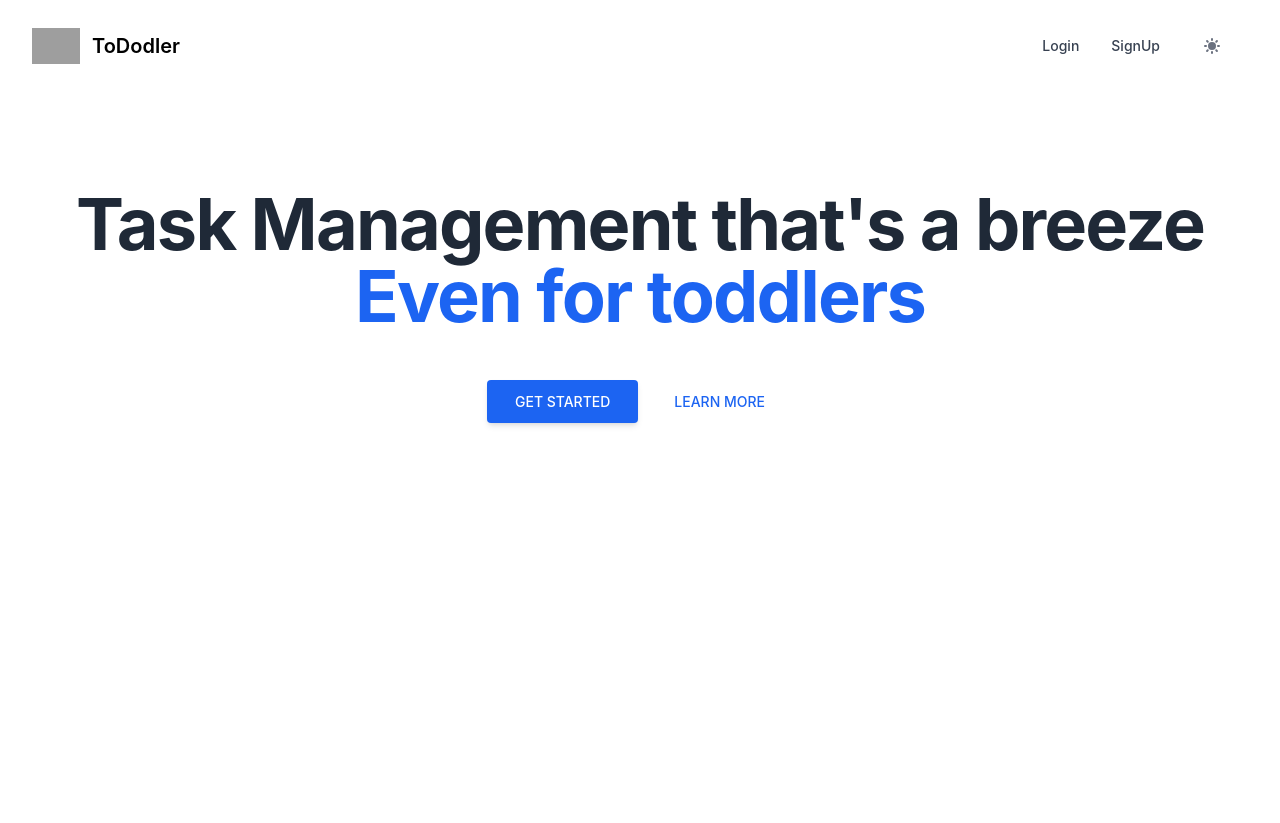
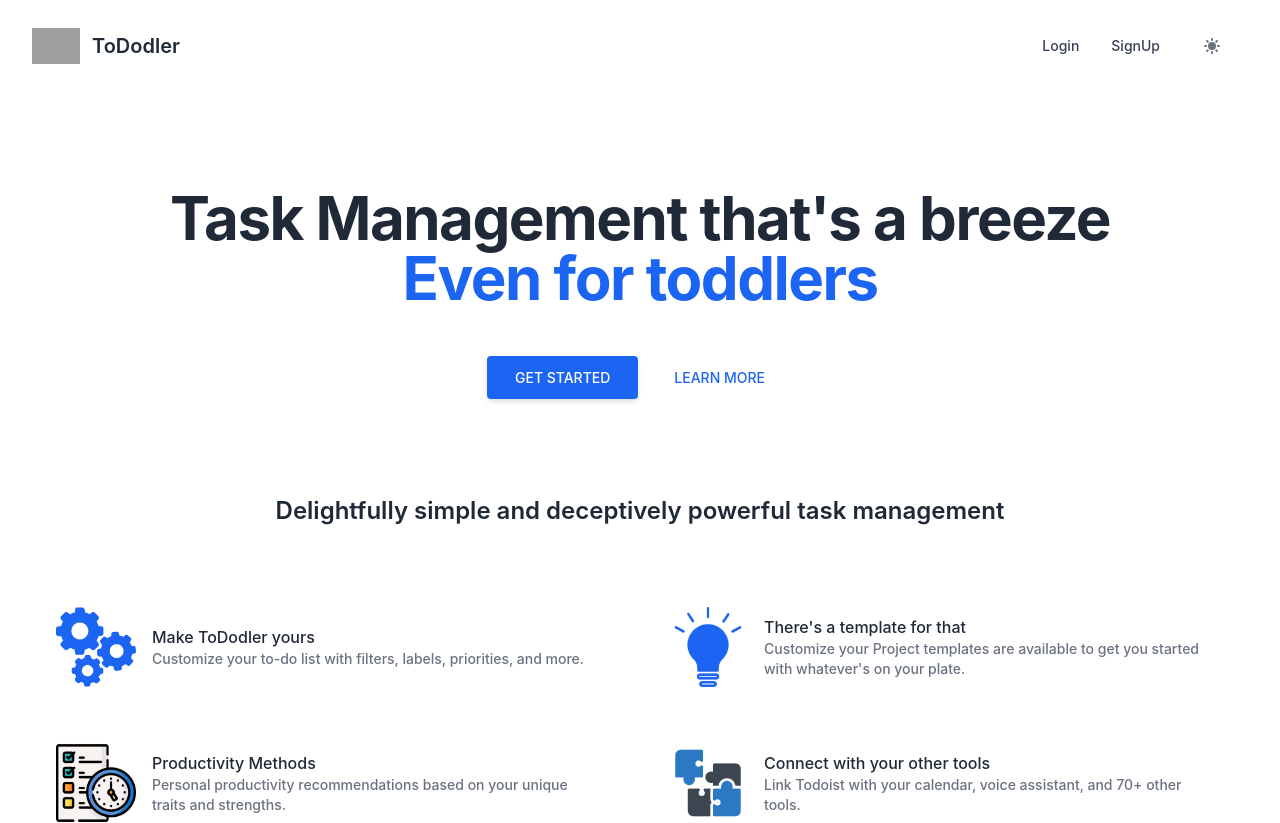
Before and after one commit to FarhanZizz/tododler, a React (Create React App) app: page / in a window 1280 px wide. Before the commit the page ends 800 px from the top, so only its background shows below. Built offline with nearby package versions, Linux system fonts and the light colour scheme; no server answers; grey boxes are pictures that could not be loaded.

Commit message:
added home screen features section

```diff
--- a/public/index.html
+++ b/public/index.html
@@ -26,7 +26,7 @@
   <title>ToDodler</title>
 </head>
 
-<body class="dark:bg-gray-900 dark:text-white">
+<body class="dark:bg-gray-900 text-gray-800 dark:text-white">
   <noscript>You need to enable JavaScript to run this app.</noscript>
   <div id="root"></div>
   <!--
--- /dev/null
+++ b/src/Components/Features.js
@@ -0,0 +1,45 @@
+import React from 'react';
+import gear from '../Assets/settings-gears.png'
+import light from '../Assets/lightbulb.png'
+import puzzle from '../Assets/puzzle-piece.png'
+import time from '../Assets/time.png'
+
+const Features = () => {
+    return (
+        <div >
+            <h1 className='font-semibold text-2xl text-center mb-20'>Delightfully simple and deceptively powerful task management</h1>
+            <div className="grid grid-cols-1 md:grid-cols-2 justify-evenly lg:px-10 gap-14">
+                <div className="flex items-center ">
+                    <img class="w-20 h-20 rounded" src={gear} alt="Extra large avatar"></img>
+                    <div class="font-medium dark:text-white mx-4">
+                        <div>Make ToDodler yours</div>
+                        <div class="text-sm text-gray-500 dark:text-gray-400">Customize your to-do list with filters, labels, priorities, and more.</div>
+                    </div>
+                </div>
+                <div className="flex items-center">
+                    <img class="w-20 h-20 rounded" src={light} alt="Extra large avatar"></img>
+                    <div class="font-medium dark:text-white mx-4">
+                        <div>There's a template for that</div>
+                        <div class="text-sm text-gray-500 dark:text-gray-400">Customize your Project templates are available to get you started with whatever's on your plate.</div>
+                    </div>
+                </div>
+                <div className="flex items-center">
+                    <img class="w-20 h-20 rounded" src={time} alt="Extra large avatar"></img>
+                    <div class="font-medium dark:text-white mx-4">
+                        <div>Productivity Methods</div>
+                        <div class="text-sm text-gray-500 dark:text-gray-400">Personal productivity recommendations based on your unique traits and strengths.</div>
+                    </div>
+                </div>
+                <div className="flex items-center">
+                    <img class="w-20 h-20 rounded" src={puzzle} alt="Extra large avatar"></img>
+                    <div class="font-medium dark:text-white mx-4">
+                        <div>Connect with your other tools</div>
+                        <div class="text-sm text-gray-500 dark:text-gray-400">Link Todoist with your calendar, voice assistant, and 70+ other tools.</div>
+                    </div>
+                </div>
+            </div>
+        </div>
+    );
+};
+
+export default Features;
--- a/src/Components/Hero.js
+++ b/src/Components/Hero.js
@@ -5,7 +5,7 @@ const Hero = () => {
     return (
         <div>
             <div class=" text-center text-gray-800 dark:text-white py-24 px-6">
-                <h1 class="text-5xl md:text-6xl xl:text-7xl font-bold tracking-tight mb-12">Task Management that's a breeze<br /><span class="text-blue-600">Even for toddlers</span></h1>
+                <h1 class="text-4xl md:text-5xl xl:text-6xl font-bold tracking-tight mb-12">Task Management that's a breeze<br /><span class="text-blue-600">Even for toddlers</span></h1>
                 <Link class="inline-block px-7 py-3 mr-2 bg-blue-600 text-white font-medium text-sm leading-snug uppercase rounded shadow-md hover:bg-blue-700 hover:shadow-lg focus:bg-blue-700 focus:shadow-lg focus:outline-none focus:ring-0 active:bg-blue-800 active:shadow-lg transition duration-150 ease-in-out" data-mdb-ripple="true" data-mdb-ripple-color="light" to='/addtask' role="button">Get started</Link>
                 <a class="inline-block px-7 py-3 bg-transparent text-blue-600 font-medium text-sm leading-snug uppercase rounded hover:text-blue-700 dark:hover:bg-gray-800 hover:bg-gray-200 focus:bg-gray-100 focus:outline-none focus:ring-0 active:bg-gray-200 transition duration-150 ease-in-out" data-mdb-ripple="true" data-mdb-ripple-color="light" href="#!" role="button">Learn more</a>
             </div>
--- a/src/Pages/Home.js
+++ b/src/Pages/Home.js
@@ -1,11 +1,12 @@
 import React from 'react';
+import Features from '../Components/Features';
 import Hero from '../Components/Hero';
 
 const Home = () => {
     return (
         <div>
             <Hero></Hero>
-
+            <Features></Features>
         </div>
     );
 };
```
Also changed, not shown: 1 other file (tests, documents, lock files or other folders).
